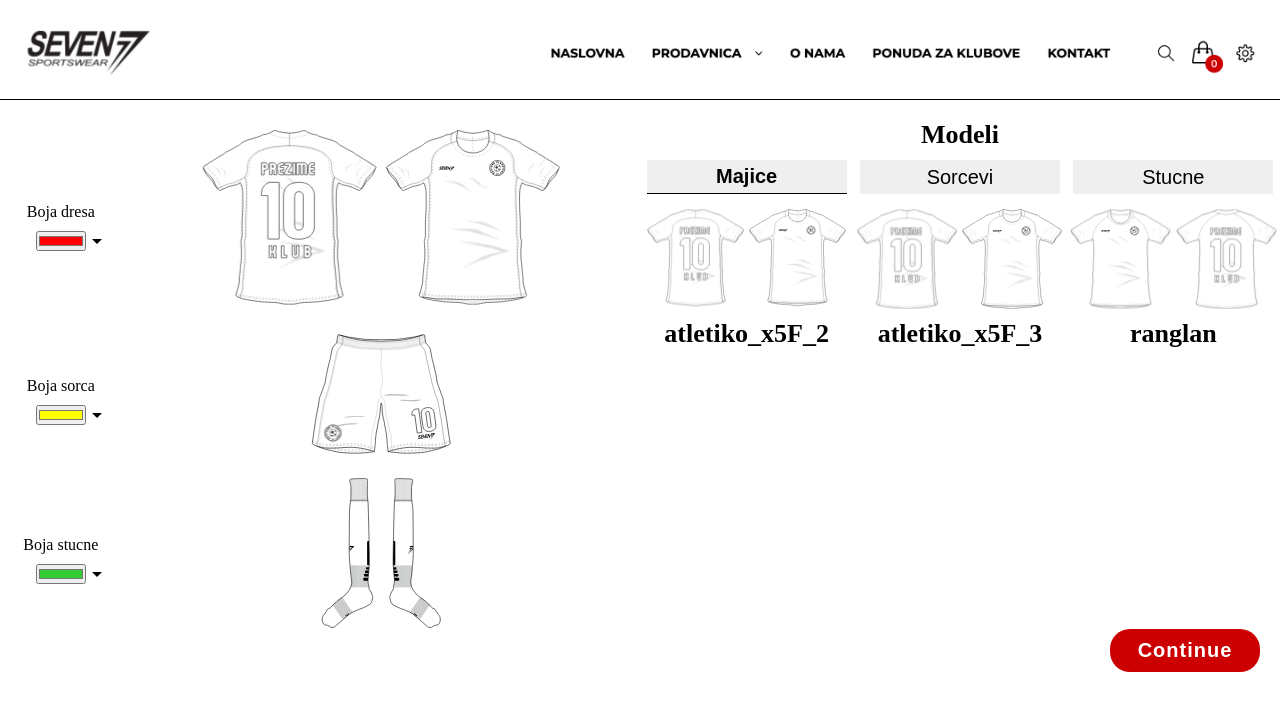
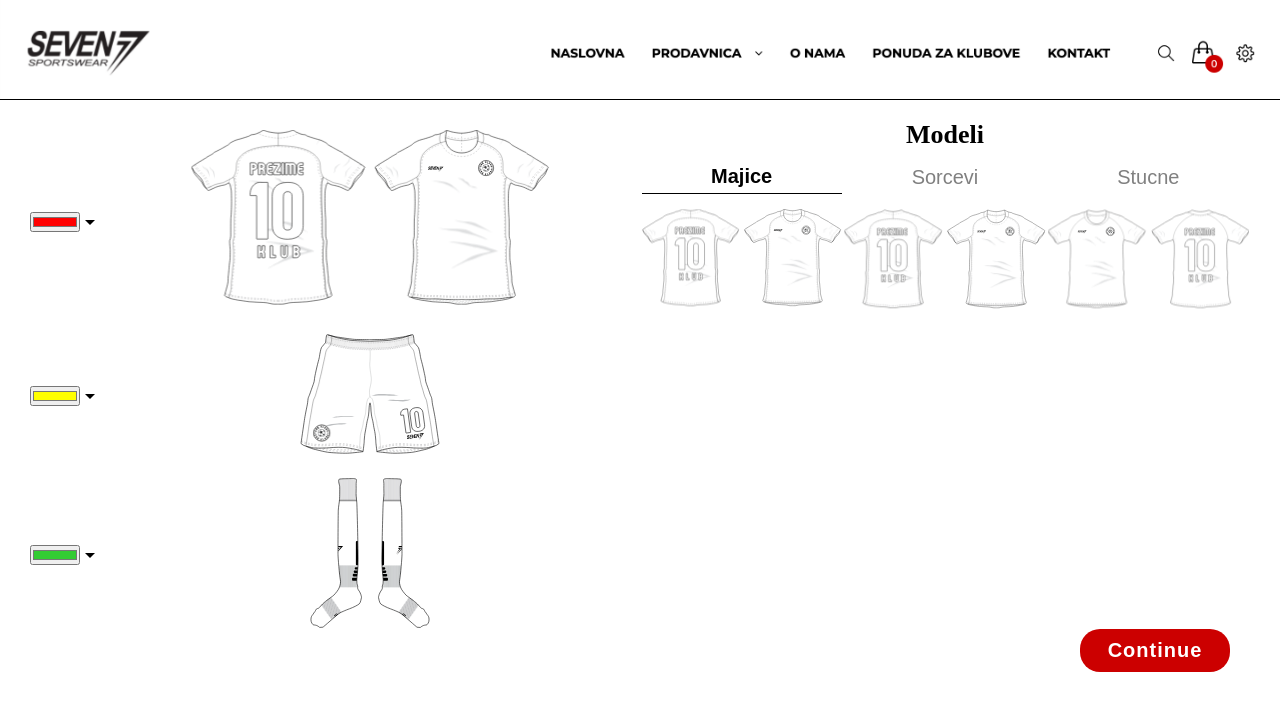
Before and after one commit to MilosJ89/dresovi, a plain HTML site: page index.html in a window 1280 px wide. Both pictures are taken after a click on the button "Majice". Drawn offline with Linux system fonts and the light colour scheme.

Commit message:
Minor changes

```diff
--- a/css/style.css
+++ b/css/style.css
@@ -21,6 +21,7 @@ header {
     max-width: 1460px;
     height: 100%;
     justify-content: space-between;
+    padding: 0 30px;
     position: relative;
     width: 100%;
 }
@@ -44,9 +45,7 @@ header {
 #colorMajica, #colorSorc, #colorStucne {
     align-items: center;
     display: flex;
-    flex-direction: column;
-    position: relative;
-    width: 150px;
+    justify-content: space-between;
 }
 
 #modelMajica, #modelSorc, #modelStucne {
@@ -69,11 +68,6 @@ header {
     height: 150px;
 }
 
-.text {
-    padding: 10px;
-    text-align: center;
-}
-
 .inputColors {
     height: 20px;
 }
@@ -82,11 +76,8 @@ header {
     background-image: url('../img/arrow_drop_down-24px.svg');
     background-position: center;
     background-repeat: no-repeat;
-    bottom: 0;
     display: block;
     height: 20px;
-    position: absolute;
-    right: 15px;
     width: 20px;
 }
 
@@ -110,18 +101,24 @@ header {
     justify-content: space-around;
 }
 
-#page button {
+.btnModel {
+    background-color: white;
     border: none;
+    color: gray;
     cursor: pointer;
     font-size: 20px;
     padding: 5px;
     width: 200px;
 }
 
-#page button:focus {
+.btnModel:focus {
+    outline: none;
+}
+
+.active {
     border-bottom: 1px solid black;
+    color: black;
     font-weight: bold;
-    outline: none;
 }
 
 #models {
@@ -163,12 +160,12 @@ header {
     letter-spacing: 1px;
     padding: 10px;
     position: absolute;
-    right: 20px;
+    right: 50px;
     width: 150px;
 }
 
 .btnBack {
-    left: 10px;
+    left: 50px;
 }
 
 /*** SECOND PAGE ***/
--- a/js/main.js
+++ b/js/main.js
@@ -26,7 +26,6 @@ function createContent() {
             <div id='paintModel'>
                 <div id='majica'>
                     <div id='colorMajica'>
-                        <p class='text'>Boja dresa</p>
                         <input id='inputColorDres' class='inputColors' type='color' value='#ff0000'></input>
                         <span class='arrowDown'></span>
                     </div>
@@ -34,7 +33,6 @@ function createContent() {
                 </div>
                 <div id='sorc'>
                     <div id='colorSorc'>
-                        <p class='text'>Boja sorca</p>
                         <input id='inputColorSorc' class='inputColors' type='color' value='#ffff00'></input>
                         <span class='arrowDown'></span>
                     </div>
@@ -42,7 +40,6 @@ function createContent() {
                 </div>
                 <div id='stucne'>
                     <div id='colorStucne'>
-                        <p class='text'>Boja stucne</p>
                         <input id='inputColorStucne' class='inputColors' type='color' value='#33cc33'></input>
                         <span class='arrowDown'></span>
                     </div>
@@ -53,9 +50,9 @@ function createContent() {
                 <div id='title'>
                     <p>Modeli</p>
                     <div id='page'>
-                        <button onclick='createModels(majice, namesMajice, "modelMajica")'>Majice</button>
-                        <button onclick='createModels(sorcevi, namesSorcevi, "modelSorc")'>Sorcevi</button>
-                        <button onclick='createModels(stucne, namesStucne, "modelStucne")'>Stucne</button>
+                        <button class='btnModel active' onclick='createModels(majice, "modelMajica")'>Majice</button>
+                        <button class='btnModel' onclick='createModels(sorcevi, "modelSorc")'>Sorcevi</button>
+                        <button class='btnModel' onclick='createModels(stucne, "modelStucne")'>Stucne</button>
                     </div>
                 </div>
                 <div id='models'></div>
@@ -64,10 +61,20 @@ function createContent() {
             <button class='contentBtn' id='continueBtn' onclick='nextStep()'>Continue</button>
         </div>`;
 
+
     document.getElementById('body').innerHTML += content;
 }
 
 createContent();
+
+const btns = document.getElementsByClassName('btnModel');
+for(let i=0; i < btns.length; i++) {
+    btns[i].addEventListener("click", function() {
+    let current = document.getElementsByClassName("active");
+    current[0].className = current[0].className.replace("active", "");
+    this.className += " active";
+    });
+};
 
 /** Create shirt model at left page */
 function createModel () {
@@ -79,36 +86,9 @@ function createModel () {
 createModel();
 
 /**
- * Object for names of majice
- */
-const namesMajice = {
-    majica1: 'atletiko_x5F_2',
-    majica2: 'atletiko_x5F_3',
-    majica3: 'ranglan'
-}
-
-/**
- * Object for names of sorcevi
- */
-const namesSorcevi = {
-    sorc1: 'sorc_x5F_classic',
-    sorc2: 'sorc_x5F_inter'
-}
-
-/**
- * Object for names of stucne
- */
-const namesStucne = {
-    stucne1: 'stucne1',
-    stucne2: 'stucne2',
-    stucne3: 'stucne3'
-}
-
-
-/**
  * Create models at right page
  */
-function createModels(modeli, namesModels, id) {
+function createModels(modeli, id) {
     document.getElementById('models').innerHTML = '';
 
     let promiseModel = new Promise((resolve, reject) => {
@@ -119,22 +99,7 @@ function createModels(modeli, namesModels, id) {
     });
 
     promiseModel
-        .then(chooseModel(id))
-        .then(nameModels(namesModels));
-}
-
-/**
- * Function for write names of below models
- *
- * @param {*} namesModels
- */
-function nameModels(namesModels) {
-    document.getElementById('description').innerHTML = '';
-    for(let name in namesModels) {
-        let nameParagraph = `<p>${namesModels[name]}</p>`
-
-        document.getElementById('description').innerHTML += nameParagraph;
-    }
+        .then(chooseModel(id));
 }
 
 /**
@@ -152,7 +117,7 @@ function chooseModel(id) {
 /**
  * Create models majice when open page
  */
-createModels(majice, namesMajice, 'modelMajica');
+createModels(majice, 'modelMajica');
 
 /** Color majica */
 document.getElementById('inputColorDres').addEventListener('input', () => {
@@ -301,7 +266,7 @@ function back() {
     document.getElementById('content').outerHTML = '';
     createContent();
     createModel();
-    createModels(majice, namesMajice, "modelMajica");
+    createModels(majice, "modelMajica");
 
     /** Color majica */
     document.getElementById('inputColorDres').addEventListener('input', () => {
@@ -338,4 +303,12 @@ function back() {
             }
         }
     });
+
+    for(let i=0; i < btns.length; i++) {
+        btns[i].addEventListener("click", function() {
+        let current = document.getElementsByClassName("active");
+        current[0].className = current[0].className.replace("active", "");
+        this.className += " active";
+        });
+    };
 }
```
